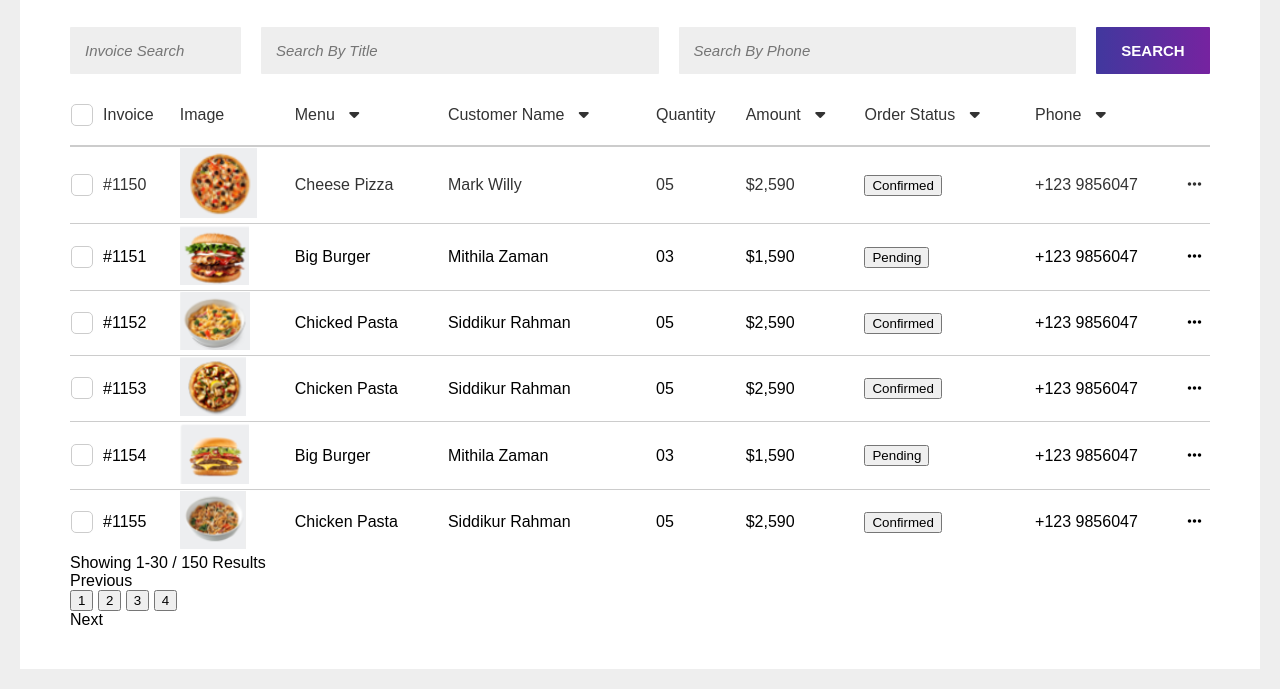
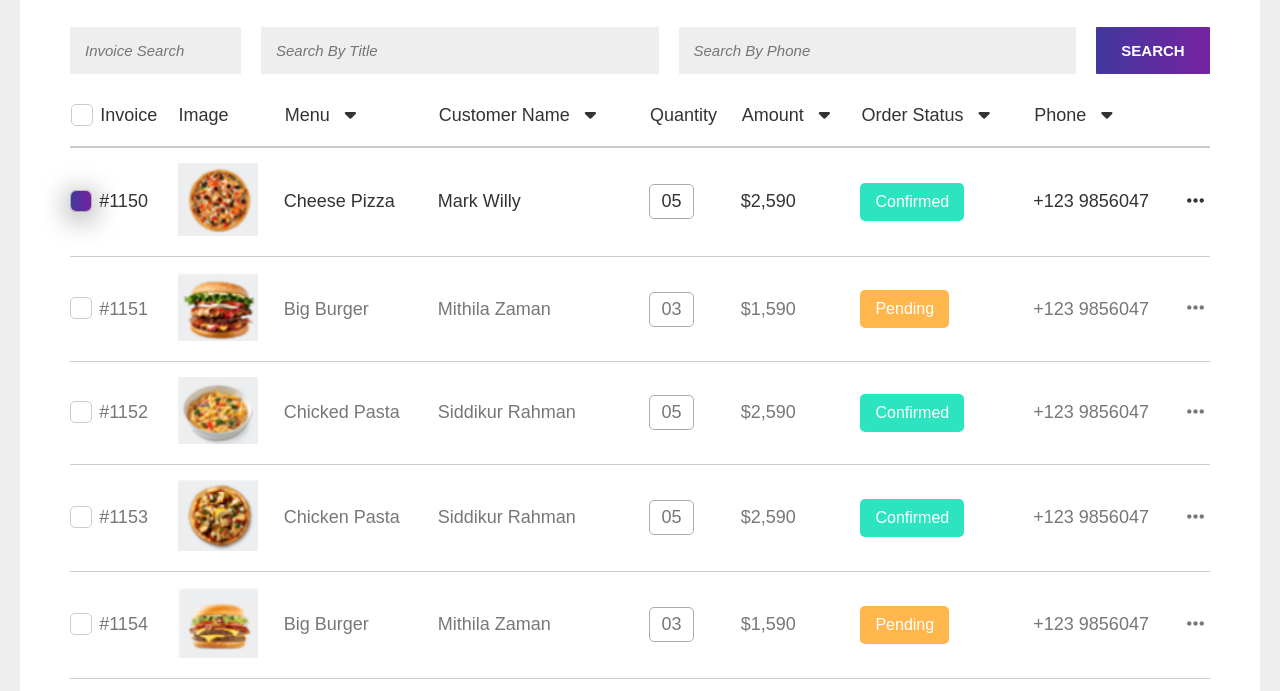
Before and after one commit to Hussaino-o/restaurant-order-list, a plain HTML site: page index.html in a window 1280 px wide. Shown: the part 93-784 px from the top of the page. Drawn offline with Linux system fonts and the light colour scheme.

Commit message:
progress complete css style

```diff
--- a/index.html
+++ b/index.html
@@ -87,6 +87,11 @@
               thead {
               }
               tbody {
+                tr:not(:first-child) {
+                  td {
+                    color: #777;
+                  }
+                }
                 tr:first-child {
                   td {
                     color: var(--first-font-color);
@@ -129,21 +134,60 @@
                   padding-bottom: 20px;
                   border-bottom: 2px solid #ccc;
                   color: var(--first-font-color);
+                  font-size: 18px;
                   i {
                     margin-left: 10px;
                   }
                 }
+
+
+
+
+
+
+
+
+
+
+
+
+
+
+
                 td {
-                  padding: ;
+                  padding: 15px 0;
+                  font-size: 18px;
                   input {
                   }
                   img {
+                    width: 80px;
                   }
                   span {
+                    display: flex;
+                    justify-content: center;
+                    align-items: center;
+                    width: 45px;
+                    height: 35px;
+                    border: 1px solid #acacac;
+                    border-radius: 5px;
                   }
                   button {
+                    padding: 10px 15px;
+                    font-size: 16px;
+                    border-radius: 5px;
+                    border: none;
+                    outline: none;
+                    cursor: pointer;
+                    color: white;
+                    &.conf {
+                      background-color: var(--light-blue-color);
+                    }
+                    &.pend {
+                      background-color: var(--yallu-color);
+                    }
                   }
                   i {
+                    font-size: 20px;
                   }
                 }
                 &:not(:last-child) {
@@ -219,7 +263,7 @@
           <tbody>
             <tr>
               <td>
-                <input type="checkbox" />
+                <input type="checkbox" checked />
               </td>
               <td>#1150</td>
               <td><img src="images/1.png" alt="" /></td>
@@ -227,7 +271,7 @@
               <td>Mark Willy</td>
               <td><span>05</span></td>
               <td>$2,590</td>
-              <td><button>Confirmed</button></td>
+              <td><button class="conf">Confirmed</button></td>
               <td>+123 9856047</td>
               <td>
                 <i class="fa-solid fa-ellipsis"></i>
@@ -243,7 +287,7 @@
               <td>Mithila Zaman</td>
               <td><span>03</span></td>
               <td>$1,590</td>
-              <td><button>Pending</button></td>
+              <td><button class="pend">Pending</button></td>
               <td>+123 9856047</td>
               <td>
                 <i class="fa-solid fa-ellipsis"></i>
@@ -259,7 +303,7 @@
               <td>Siddikur Rahman</td>
               <td><span>05</span></td>
               <td>$2,590</td>
-              <td><button>Confirmed</button></td>
+              <td><button class="conf">Confirmed</button></td>
               <td>+123 9856047</td>
               <td>
                 <i class="fa-solid fa-ellipsis"></i>
@@ -275,7 +319,7 @@
               <td>Siddikur Rahman</td>
               <td><span>05</span></td>
               <td>$2,590</td>
-              <td><button>Confirmed</button></td>
+              <td><button class="conf">Confirmed</button></td>
               <td>+123 9856047</td>
               <td>
                 <i class="fa-solid fa-ellipsis"></i>
@@ -291,7 +335,7 @@
               <td>Mithila Zaman</td>
               <td><span>03</span></td>
               <td>$1,590</td>
-              <td><button>Pending</button></td>
+              <td><button class="pend">Pending</button></td>
               <td>+123 9856047</td>
               <td>
                 <i class="fa-solid fa-ellipsis"></i>
@@ -307,7 +351,7 @@
               <td>Siddikur Rahman</td>
               <td><span>05</span></td>
               <td>$2,590</td>
-              <td><button>Confirmed</button></td>
+              <td><button class="conf">Confirmed</button></td>
               <td>+123 9856047</td>
               <td>
                 <i class="fa-solid fa-ellipsis"></i>
```
